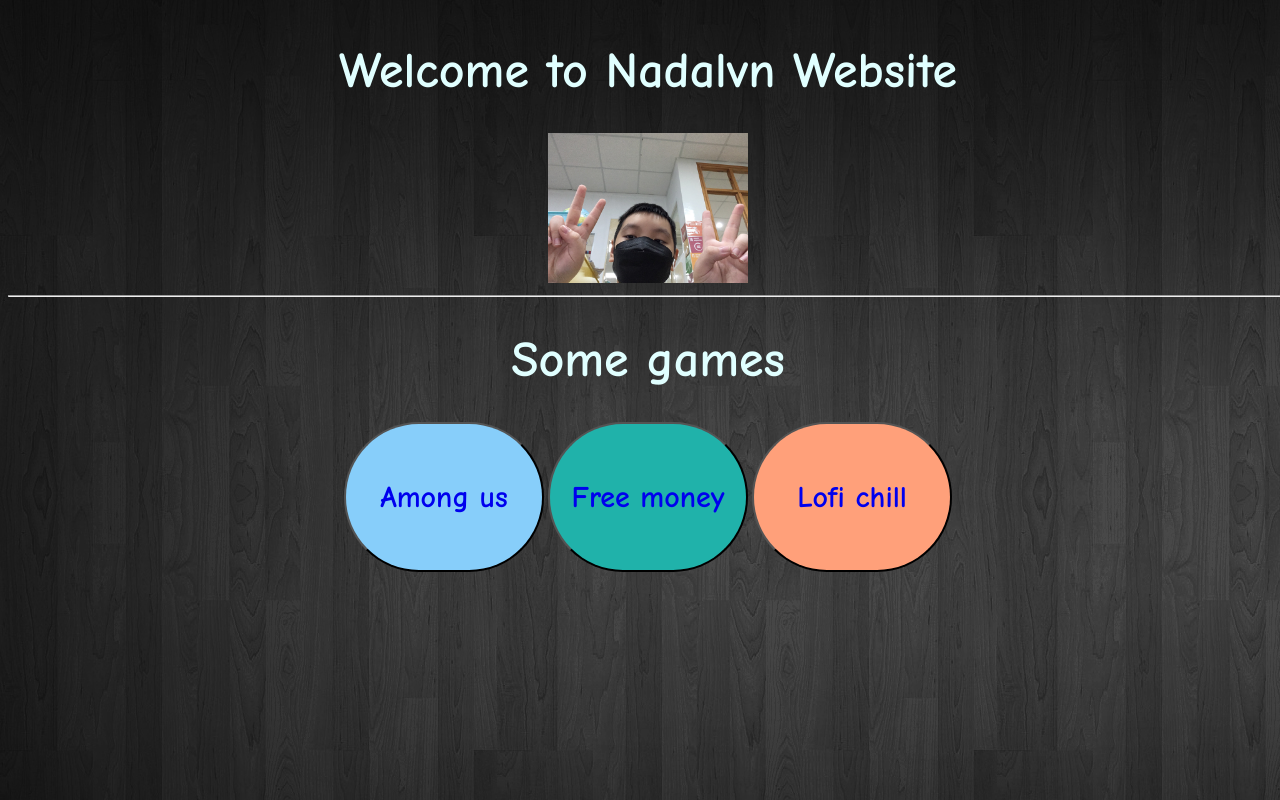
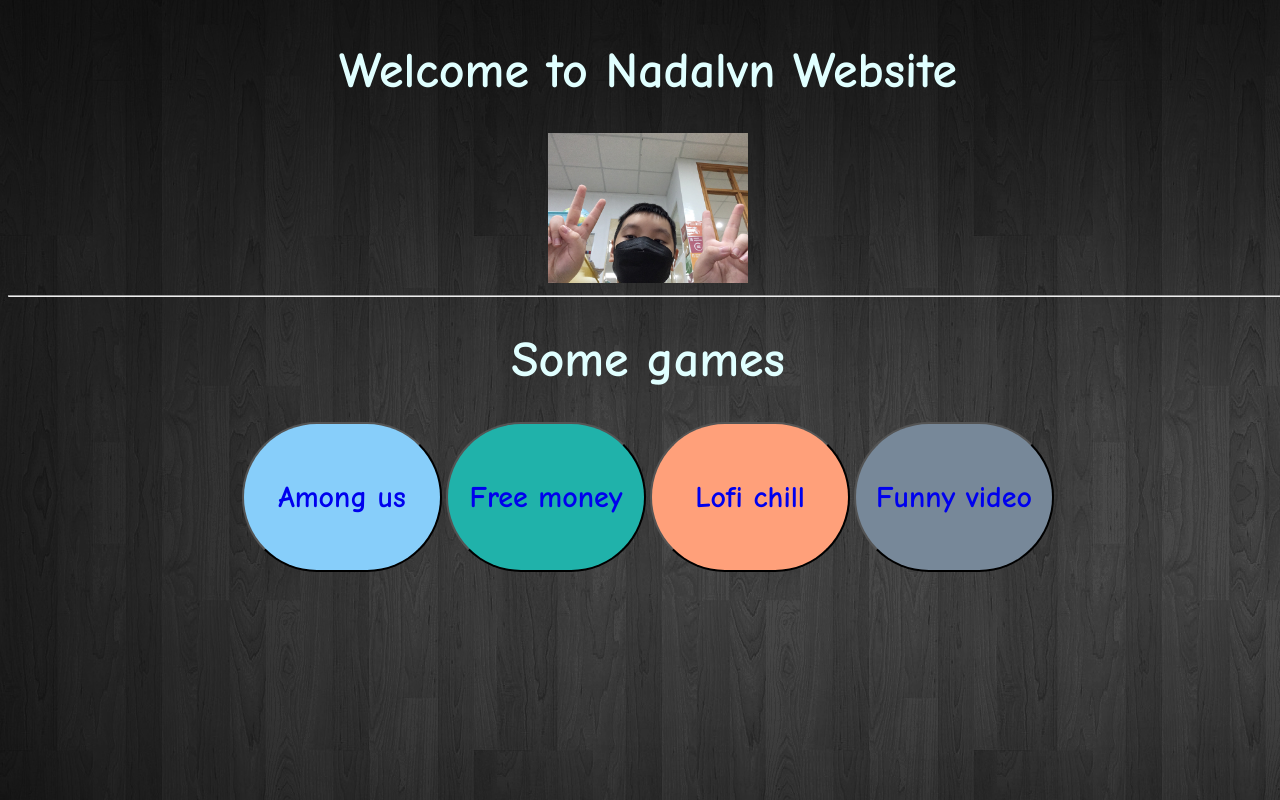
Before and after one commit to Nadalvn/Nadalvn-website, a plain HTML site: page index.html in a window 1280 px wide. Drawn offline with Linux system fonts and the light colour scheme.

Commit message:
Update index.html

```diff
--- a/index.html
+++ b/index.html
@@ -56,6 +56,17 @@
                 color:white;
                 font-weight: bold;
             }
+            #btn4{
+                text-align: center;
+                width: 200px;
+                height: 150px;
+                border-radius: 80px;
+                background-color: lightslategray;
+                font-size: 30px;
+                font-family: Comic Sans MS;
+                color:white;
+                font-weight: bold;
+            }
         </style>
     </head>
     <body>
@@ -83,6 +94,11 @@
                 Lofi chill
             </a>
         </button>
+        <button id="btn4" onclick="audio.play();">
+            <a href="https://nadalvn.github.io/Funny-video/" target="blank" style="text-decoration:none">
+                Funny video
+            </a>
+        </button>
         <script type="text/javascript">
             const audio = new Audio();
             audio.src="./op.mp3";
```
